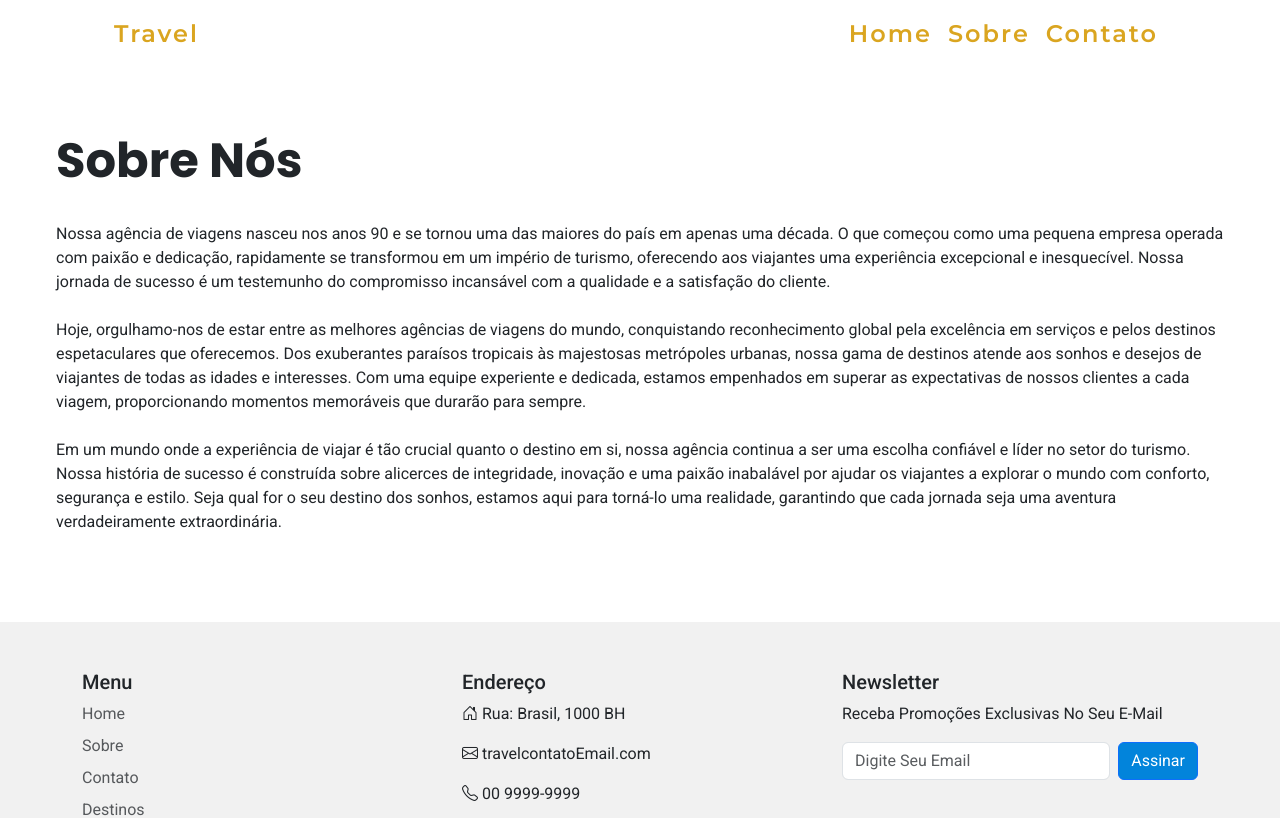
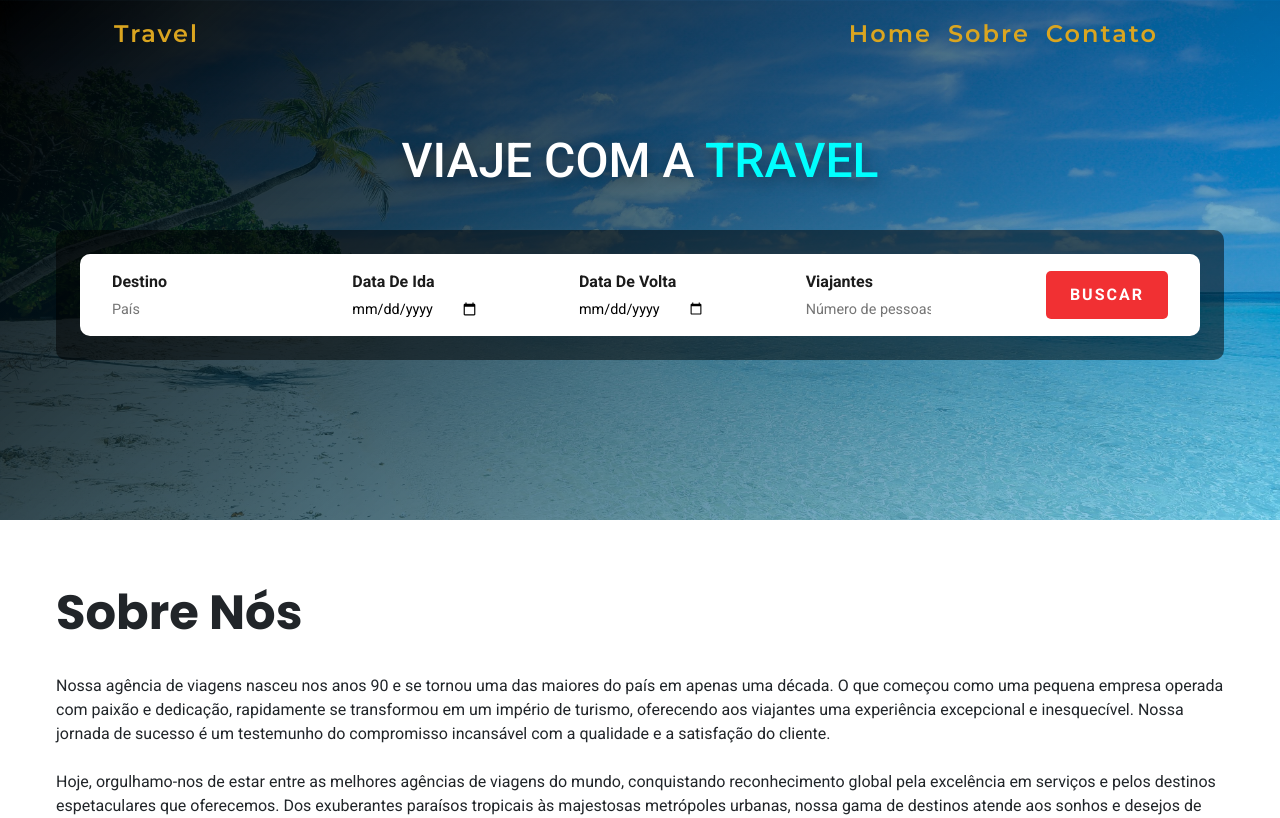
Before and after one commit to tatianetinoco/site-de-viagem-angular, an Angular app: page /sobre in a window 1280 px wide. Shown: the top 818 px of the page. Built offline with nearby package versions, Linux system fonts and the light colour scheme.

Commit message:
add header

```diff
--- a/src/app/pages/about/about.component.html
+++ b/src/app/pages/about/about.component.html
@@ -1,4 +1,4 @@
-<app-menu></app-menu>
+<app-header></app-header>
 
 <div class="content-all">
     <h2>Sobre Nós</h2>
--- a/src/app/pages/contact/contact.component.html
+++ b/src/app/pages/contact/contact.component.html
@@ -1,4 +1,4 @@
-<app-menu></app-menu>
+<app-header></app-header>
 
 <app-form></app-form>
 
--- a/src/app/pages/contact/contact.component.ts
+++ b/src/app/pages/contact/contact.component.ts
@@ -2,11 +2,12 @@ import { Component } from '@angular/core';
 import { MenuComponent } from '../../components/menu/menu.component';
 import { FooterComponent } from '../../components/footer/footer.component';
 import { FormComponent } from '../../components/form/form.component';
+import { HeaderComponent } from '../../components/header/header.component';
 
 @Component({
   selector: 'app-contact',
   standalone: true,
-  imports: [MenuComponent, FooterComponent, FormComponent],
+  imports: [MenuComponent, FooterComponent, FormComponent, HeaderComponent],
   templateUrl: './contact.component.html',
   styleUrl: './contact.component.css'
 })
```
